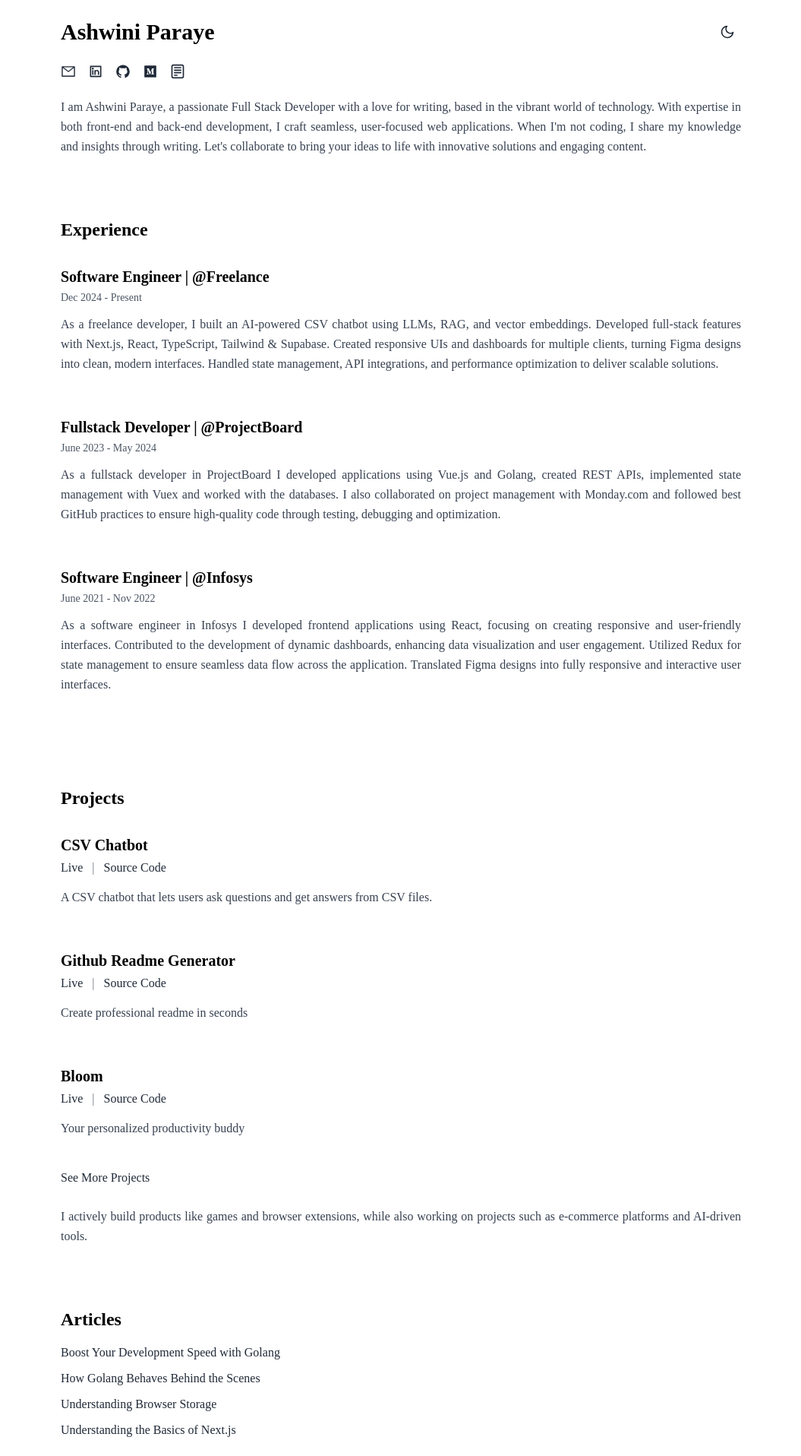
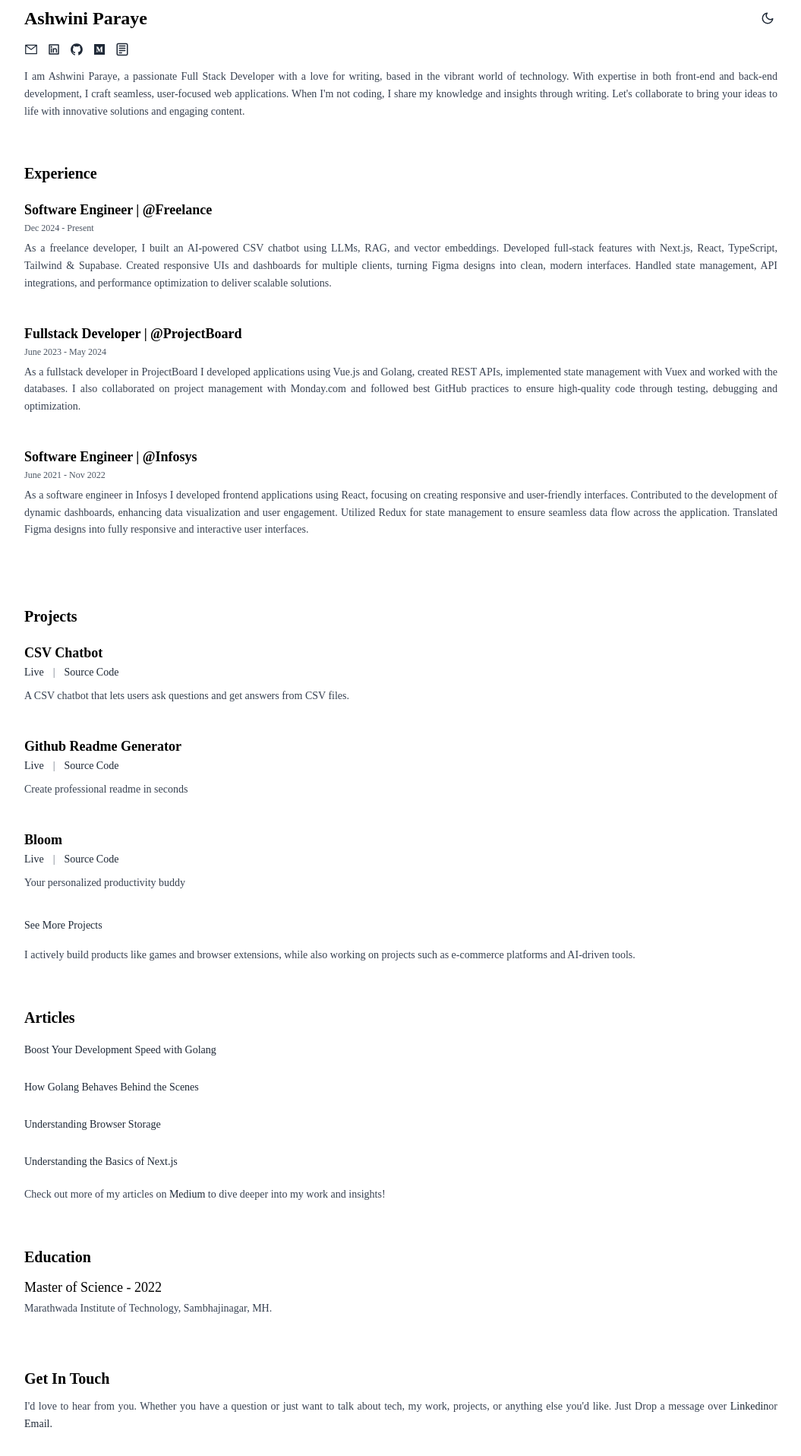
Before and after one commit to AshwiniParaye1/Portfolio3, a Next.js app: page / in a window 1280 px wide. Shown: the part 40-1956 px from the top of the page at 76% size, without its empty margins (112-1167 px from the left). Built offline with nearby package versions, Linux system fonts and the light colour scheme; no server answers; a web font is replaced by a local one.

Commit message:
make font smaller

```diff
--- a/app/components/About.jsx
+++ b/app/components/About.jsx
@@ -1,5 +1,4 @@
-//app/components/About.jsx
-
+// app/components/About.jsx
 import Link from "next/link";
 import React from "react";
 import {
@@ -17,10 +16,10 @@ const SocialLink = ({ href, icon: Icon, label, external = true }) => (
     target={external ? "_blank" : undefined}
     rel={external ? "noopener noreferrer" : undefined}
     aria-label={label}
-    className="focus:outline-none focus:ring-2 focus:ring-blue-500 rounded-sm" // Added focus styles
+    className="focus:outline-none focus:ring-2 focus:ring-blue-500 rounded-sm"
   >
     <Icon
-      size={20}
+      size={18} // Smaller icon size
       className="text-gray-800 dark:text-gray-200 hover:opacity-70 transition-opacity
                  duration-200"
     />
@@ -61,19 +60,23 @@ const About = () => {
   );
 
   return (
-    <section aria-labelledby="about-heading" className="mb-8 md:mb-12">
-      <div className="flex flex-row justify-between items-center mb-4 sm:mb-6">
+    <section aria-labelledby="about-heading" className="mb-6 md:mb-8">
+      {" "}
+      {/* Reduced bottom margin */}
+      <div className="flex flex-row justify-between items-center mb-3 sm:mb-4">
+        {" "}
+        {/* Reduced bottom margin */}
         <h1
           id="about-heading"
-          className="text-2xl sm:text-3xl font-semibold text-black dark:text-white"
+          className="text-xl sm:text-2xl font-semibold text-black dark:text-white" // Reduced font size
         >
           Ashwini Paraye
         </h1>
         <ThemeToggle />
       </div>
       <div
-        className="text-base text-gray-600 dark:text-gray-300 mt-2 mb-6 flex
-                   flex-row gap-4"
+        className="text-sm text-gray-600 dark:text-gray-300 mt-1 mb-4 flex
+                   flex-row gap-3" // Reduced bottom margin, slightly smaller gap
       >
         {socialLinks.map((link) => (
           <SocialLink
@@ -85,13 +88,14 @@ const About = () => {
           />
         ))}
       </div>
-      <p className="text-gray-700 dark:text-gray-300 text-justify leading-relaxed text-base">
-        I am Ashwini Paraye, a passionate Full Stack Developer with a love for
-        writing, based in the vibrant world of technology. With expertise in
-        both front-end and back-end development, I craft seamless, user-focused
-        web applications. When I'm not coding, I share my knowledge and insights
-        through writing. Let's collaborate to bring your ideas to life with
-        innovative solutions and engaging content.
+      <p className="text-gray-700 dark:text-gray-300 text-justify leading-relaxed text-sm">
+        {" "}
+        {/* Reduced font size */}I am Ashwini Paraye, a passionate Full Stack
+        Developer with a love for writing, based in the vibrant world of
+        technology. With expertise in both front-end and back-end development, I
+        craft seamless, user-focused web applications. When I'm not coding, I
+        share my knowledge and insights through writing. Let's collaborate to
+        bring your ideas to life with innovative solutions and engaging content.
       </p>
     </section>
   );
--- a/app/components/ArticleItem.jsx
+++ b/app/components/ArticleItem.jsx
@@ -1,4 +1,3 @@
-// app/components/ArticleItem.jsx
 // app/components/ArticleItem.jsx
 "use client";
 
@@ -6,14 +5,16 @@ import Link from "next/link";
 import React from "react";
 
 const ArticleItem = React.memo(({ title, url }) => (
-  <li className="mb-2 text-gray-700 dark:text-gray-300 transition-colors duration-200">
+  <li
+    className="mb-4 py-1 px-2 -mx-2 relative animated-border-hover" // Reduced margin and padding
+  >
     <Link
       href={url}
       target="_blank"
       rel="noopener noreferrer"
-      className="text-gray-800 dark:text-gray-200 font-medium
+      className="text-gray-800 dark:text-gray-200 font-medium text-sm
                  link-underline focus:outline-none focus:ring-2
-                 focus:ring-blue-500 rounded-sm"
+                 focus:ring-blue-500 rounded-sm" // Reduced font size
       aria-label={`Read article: ${title}`}
     >
       {title}
--- a/app/components/Articles.jsx
+++ b/app/components/Articles.jsx
@@ -1,8 +1,7 @@
-// app/components/Articles.jsx
 // app/components/Articles.jsx
 import Link from "next/link";
 import React from "react";
-import ArticleItem from "./ArticleItem"; // Import the shared component
+import ArticleItem from "./ArticleItem";
 
 const Articles = () => {
   const articles = React.useMemo(
@@ -28,29 +27,31 @@ const Articles = () => {
   );
 
   return (
-    <section aria-labelledby="articles-heading" className="mb-8 md:mb-12">
+    <section aria-labelledby="articles-heading" className="mb-6 md:mb-8">
+      {" "}
+      {/* Reduced bottom margin */}
       <h2
         id="articles-heading"
-        className="text-xl sm:text-2xl font-semibold mb-4 text-black dark:text-white"
+        className="text-lg sm:text-xl font-semibold mb-3 text-black dark:text-white" // Reduced font size, margin
       >
         Articles
       </h2>
       <ul className="list-none pl-0">
-        {" "}
-        {/* Changed from list-disc to list-none */}
         {articles.map((article) => (
           <ArticleItem key={article.url} {...article} />
         ))}
       </ul>
-      <p className="mt-4 text-gray-700 dark:text-gray-300 text-justify leading-relaxed text-base">
+      <p className="mt-3 text-gray-700 dark:text-gray-300 text-justify leading-relaxed text-sm">
+        {" "}
+        {/* Reduced font size, margin */}
         Check out more of my articles on{" "}
         <Link
           href="https://medium.com/@ashwini-paraye"
           target="_blank"
           rel="noopener noreferrer"
-          className="text-gray-800 dark:text-gray-200 font-medium
+          className="text-gray-800 dark:text-gray-200 font-medium text-sm
                      link-underline focus:outline-none focus:ring-2
-                     focus:ring-blue-500 rounded-sm"
+                     focus:ring-blue-500 rounded-sm" // Reduced font size
           aria-label="Ashwini Paraye's Medium profile"
         >
           Medium
--- a/app/components/Education.jsx
+++ b/app/components/Education.jsx
@@ -3,23 +3,27 @@ import React from "react";
 
 const Education = () => {
   return (
-    <section aria-labelledby="education-heading" className="mb-8 md:mb-12">
+    <section aria-labelledby="education-heading" className="mb-6 md:mb-8">
+      {" "}
+      {/* Reduced bottom margin */}
       <h2
         id="education-heading"
-        className="text-xl sm:text-2xl font-semibold mb-4 text-black dark:text-white"
+        className="text-lg sm:text-xl font-semibold mb-3 text-black dark:text-white" // Reduced font size, margin
       >
         Education
       </h2>
       <ul className="list-none pl-0">
-        {" "}
-        {/* Changed from list-disc to list-none */}
-        <li className="mb-2 text-gray-700 dark:text-gray-300">
-          <h3 className="text-lg sm:text-xl text-black dark:text-white font-medium">
+        <li className="mb-3 text-gray-700 dark:text-gray-300">
+          {" "}
+          {/* Reduced bottom margin */}
+          <h3 className="text-base sm:text-lg text-black dark:text-white font-medium">
             Master of Science - 2022
-          </h3>
-          <p className="mt-1 text-base">
+          </h3>{" "}
+          {/* Reduced font size */}
+          <p className="mt-1 text-sm">
             Marathwada Institute of Technology, Sambhajinagar, MH.
-          </p>
+          </p>{" "}
+          {/* Reduced font size */}
         </li>
       </ul>
     </section>
--- a/app/components/Experience.jsx
+++ b/app/components/Experience.jsx
@@ -3,18 +3,20 @@ import React from "react";
 
 const ExperienceItem = React.memo(({ title, period, description }) => (
   <li
-    // Added padding and negative margin to make room for the border
-    className="mb-6 py-4 px-4 -mx-4 relative animated-border-hover"
+    className="mb-6 py-2 px-3 -mx-3 relative animated-border-hover" // Reduced padding and negative margin
   >
-    <h3 className="font-semibold text-lg sm:text-xl text-black dark:text-white">
+    <h3 className="font-semibold text-base sm:text-lg text-black dark:text-white">
       {title}
-    </h3>
-    <p className="text-gray-600 dark:text-gray-400 font-light text-sm mt-1">
+    </h3>{" "}
+    {/* Reduced font size */}
+    <p className="text-gray-600 dark:text-gray-400 font-light text-xs mt-0.5">
       {period}
-    </p>
-    <p className="text-gray-700 dark:text-gray-300 text-justify mt-3 leading-relaxed text-base">
+    </p>{" "}
+    {/* Reduced font size */}
+    <p className="text-gray-700 dark:text-gray-300 text-justify mt-2 leading-relaxed text-sm">
       {description}
-    </p>
+    </p>{" "}
+    {/* Reduced font size */}
   </li>
 ));
 
@@ -58,10 +60,12 @@ const Experience = () => {
   );
 
   return (
-    <section aria-labelledby="experience-heading" className="mb-8 md:mb-12">
+    <section aria-labelledby="experience-heading" className="mb-6 md:mb-8">
+      {" "}
+      {/* Reduced bottom margin */}
       <h2
         id="experience-heading"
-        className="text-xl sm:text-2xl font-semibold mb-4 text-black dark:text-white"
+        className="text-lg sm:text-xl font-semibold mb-3 text-black dark:text-white" // Reduced font size, margin
       >
         Experience
       </h2>
--- a/app/components/GetInTouch.jsx
+++ b/app/components/GetInTouch.jsx
@@ -4,14 +4,18 @@ import React from "react";
 
 const GetInTouch = () => {
   return (
-    <section aria-labelledby="get-in-touch-heading" className="mb-8 md:mb-12">
+    <section aria-labelledby="get-in-touch-heading" className="mb-6 md:mb-8">
+      {" "}
+      {/* Reduced bottom margin */}
       <h2
         id="get-in-touch-heading"
-        className="text-xl sm:text-2xl font-semibold mb-4 text-black dark:text-white"
+        className="text-lg sm:text-xl font-semibold mb-3 text-black dark:text-white" // Reduced font size, margin
       >
         Get In Touch
       </h2>
-      <p className="text-gray-700 dark:text-gray-300 text-justify leading-relaxed text-base">
+      <p className="text-gray-700 dark:text-gray-300 text-justify leading-relaxed text-sm">
+        {" "}
+        {/* Reduced font size */}
         I'd love to hear from you. Whether you have a question or just want to
         talk about tech, my work, projects, or anything else you'd like. Just
         Drop a message over{" "}
@@ -19,9 +23,9 @@ const GetInTouch = () => {
           href="https://www.linkedin.com/in/ashwini-paraye/"
           target="_blank"
           rel="noopener noreferrer"
-          className="text-gray-800 dark:text-gray-200 font-medium
+          className="text-gray-800 dark:text-gray-200 font-medium text-sm
                      link-underline focus:outline-none focus:ring-2
-                     focus:ring-blue-500 rounded-sm"
+                     focus:ring-blue-500 rounded-sm" // Reduced font size
           aria-label="Connect on LinkedIn"
         >
           {" "}
@@ -30,9 +34,9 @@ const GetInTouch = () => {
         or{" "}
         <Link
           href="mailto:ashwiniparaye1@gmail.com"
-          className="text-gray-800 dark:text-gray-200 font-medium
+          className="text-gray-800 dark:text-gray-200 font-medium text-sm
                      link-underline focus:outline-none focus:ring-2
-                     focus:ring-blue-500 rounded-sm"
+                     focus:ring-blue-500 rounded-sm" // Reduced font size
           aria-label="Send an email"
         >
           {" "}
--- a/app/components/ProjectItem.jsx
+++ b/app/components/ProjectItem.jsx
@@ -6,15 +6,15 @@ import React from "react";
 
 const ProjectItem = React.memo(({ title, liveLink, codeLink, description }) => (
   <li
-    // Added padding and negative margin to make room for the border
-    className="mb-6 py-4 px-4 -mx-4 relative animated-border-hover"
+    className="mb-6 py-2 px-3 -mx-3 relative animated-border-hover" // Reduced padding and negative margin
   >
-    <h3 className="font-semibold text-lg sm:text-xl text-black dark:text-white">
+    <h3 className="font-semibold text-base sm:text-lg text-black dark:text-white">
       {title}
-    </h3>
+    </h3>{" "}
+    {/* Reduced font size */}
     <div
       className="text-gray-800 dark:text-gray-200 flex flex-wrap gap-x-3 gap-y-1
-                 mt-1"
+                 mt-0.5 text-sm" // Reduced top margin, reduced font size
     >
       {liveLink && (
         <Link
@@ -44,9 +44,10 @@ const ProjectItem = React.memo(({ title, liveLink, codeLink, description }) => (
         </Link>
       )}
     </div>
-    <p className="text-gray-700 dark:text-gray-300 mt-3 leading-relaxed text-base">
+    <p className="text-gray-700 dark:text-gray-300 mt-2 leading-relaxed text-sm">
       {description}
-    </p>
+    </p>{" "}
+    {/* Reduced font size, top margin */}
   </li>
 ));
 
--- a/app/components/Projects.jsx
+++ b/app/components/Projects.jsx
@@ -32,36 +32,38 @@ const Projects = () => {
   );
 
   return (
-    <section aria-labelledby="projects-heading" className="mb-8 md:mb-12">
+    <section aria-labelledby="projects-heading" className="mb-6 md:mb-8">
+      {" "}
+      {/* Reduced bottom margin */}
       <h2
         id="projects-heading"
-        className="text-xl sm:text-2xl font-semibold mb-4 text-black dark:text-white"
+        className="text-lg sm:text-xl font-semibold mb-3 text-black dark:text-white" // Reduced font size, margin
       >
         Projects
       </h2>
       <ul className="list-none pl-0">
-        {" "}
-        {/* Changed from list-disc to list-none */}
         {projects.map((project) => (
           <ProjectItem key={project.title} {...project} />
         ))}
       </ul>
-
-      <div className="mt-4">
+      <div className="mt-3">
+        {" "}
+        {/* Reduced top margin */}
         <Link
           href="/projects"
-          className="text-gray-800 dark:text-gray-200 font-medium
+          className="text-gray-800 dark:text-gray-200 font-medium text-sm
                      link-underline focus:outline-none focus:ring-2
-                     focus:ring-blue-500 rounded-sm"
+                     focus:ring-blue-500 rounded-sm" // Reduced font size
           aria-label="See all projects"
         >
           See More Projects
         </Link>
       </div>
-
-      <p className="mt-6 text-gray-700 dark:text-gray-300 text-justify leading-relaxed text-base">
-        I actively build products like games and browser extensions, while also
-        working on projects such as e-commerce platforms and AI-driven tools.
+      <p className="mt-4 text-gray-700 dark:text-gray-300 text-justify leading-relaxed text-sm">
+        {" "}
+        {/* Reduced font size, top margin */}I actively build products like
+        games and browser extensions, while also working on projects such as
+        e-commerce platforms and AI-driven tools.
       </p>
     </section>
   );
--- a/app/components/ThemeToggle.jsx
+++ b/app/components/ThemeToggle.jsx
@@ -11,17 +11,18 @@ const ThemeToggle = () => {
   return (
     <button
       onClick={toggleTheme}
-      className="p-2 rounded-md hover:bg-gray-100 dark:hover:bg-gray-800
+      className="p-1 rounded-md hover:bg-gray-100 dark:hover:bg-gray-800
                  transition-colors duration-200 focus:outline-none focus:ring-2
-                 focus:ring-blue-500"
+                 focus:ring-blue-500" // Reduced padding
       aria-label={`Switch to ${isDark ? "light" : "dark"} theme`}
       type="button"
     >
       {isDark ? (
-        <FiSun className="text-gray-200 hover:text-white" size={20} />
+        <FiSun className="text-gray-200 hover:text-white" size={18} />
       ) : (
-        <FiMoon className="text-gray-800 hover:text-black" size={20} />
-      )}
+        <FiMoon className="text-gray-800 hover:text-black" size={18} />
+      )}{" "}
+      {/* Reduced icon size */}
     </button>
   );
 };
--- a/app/page.js
+++ b/app/page.js
@@ -13,8 +13,8 @@ const Page = () => {
   return (
     <main
       className="bg-white dark:bg-black text-black dark:text-white flex flex-col
-                 px-8 md:px-16 lg:px-24 xl:px-48 py-10 sm:py-12 md:py-16 gap-8
-                 min-h-screen max-w-screen-xl mx-auto" // Adjusted padding and max-width
+                 px-6 md:px-12 lg:px-20 xl:px-36 py-8 sm:py-10 md:py-12 gap-6
+                 min-h-screen max-w-screen-xl mx-auto" // Reduced padding and gap
     >
       <About />
       <Experience />
```
Also changed, not shown: app/globals.css (+0 -13 lines), app/projects/page.jsx (+16 -9 lines).
